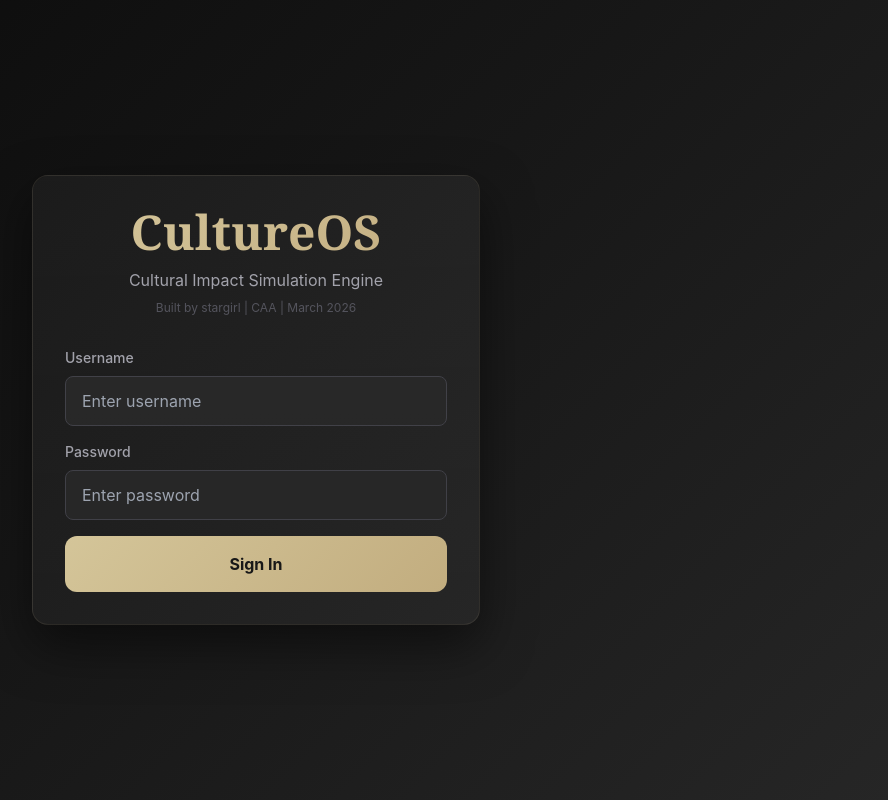
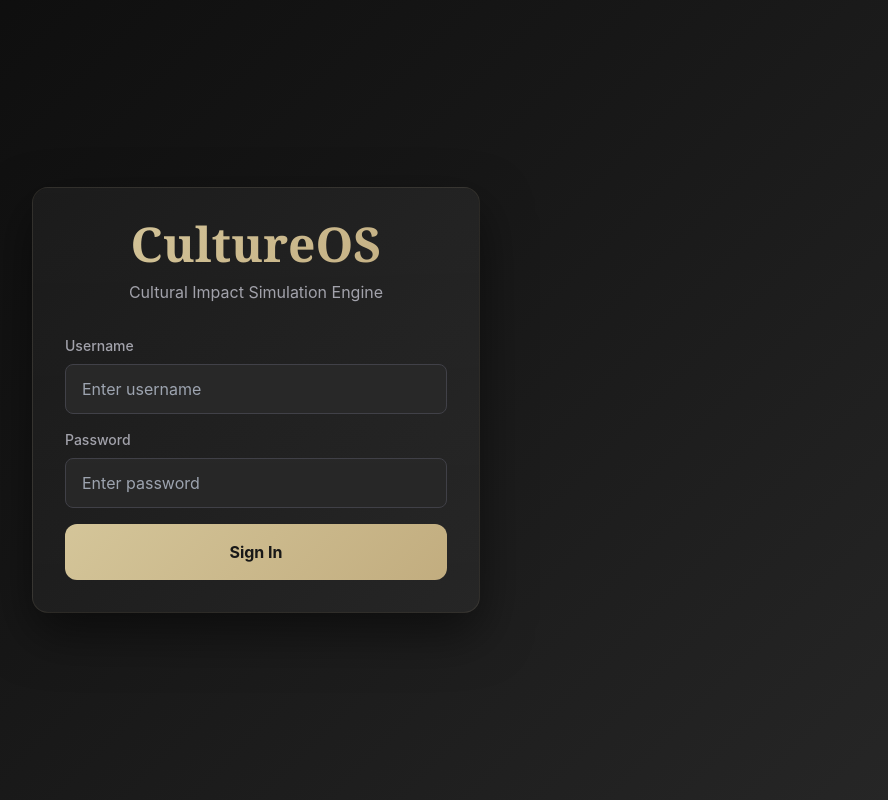
Before and after one commit to sgkd1020-tech/cultureos-fresh, a Next.js app: page / in a window 1280 px wide. Shown: the whole page, without its empty margins (384-1272 px from the left). Built offline with nearby package versions, Linux system fonts and the light colour scheme.

Commit message:
Add files via upload

```diff
--- a/app/page.js
+++ b/app/page.js
@@ -90,7 +90,6 @@ export default function Home() {
             <div className="text-center mb-8">
               <h1 className="text-5xl font-display font-bold text-premium mb-3">CultureOS</h1>
               <p className="text-platinum-400">Cultural Impact Simulation Engine</p>
-              <div className="mt-2 text-xs text-platinum-600">Built by stargirl | CAA | March 2026</div>
             </div>
             <form onSubmit={handleLogin} className="space-y-4">
               <div>
```
